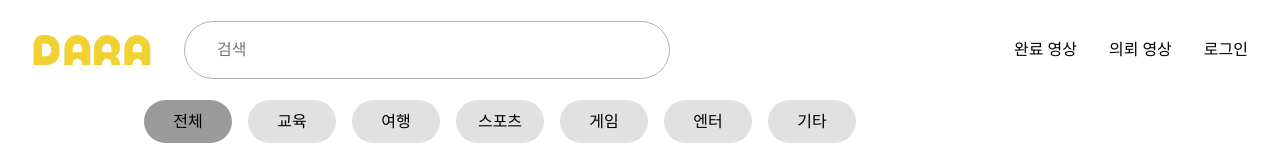
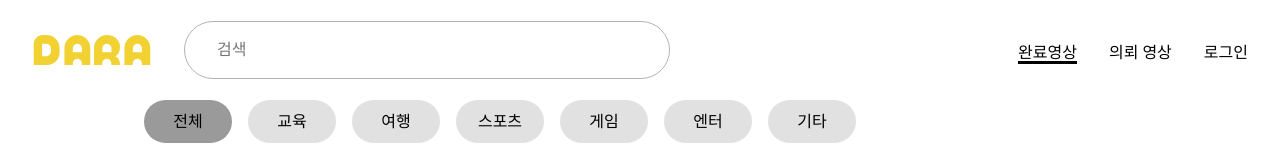
Before and after one commit to LTH-panda/dara-client, a Next.js app: page /complete in a window 1280 px wide. Shown: the top 157 px of the page. Built offline with nearby package versions, Linux system fonts and the light colour scheme; no server answers; a web font is replaced by a local one; what emotion-reset would draw is missing.

Commit message:
Add: 추가 Header 현재 페이지 border-b 표시

```diff
--- a/src/components/modules/Header/index.tsx
+++ b/src/components/modules/Header/index.tsx
@@ -1,5 +1,6 @@
 import { LinkTo, Logotypo, Spinner } from "components/atoms";
 import { useSession } from "next-auth/react";
+import { useRouter } from "next/router";
 import React from "react";
 import HeaderModal from "../HeaderModal";
 import * as S from "./style";
@@ -11,20 +12,33 @@ type HeaderProps = {
 
 function Header({ search, onChange }: HeaderProps) {
   const { status } = useSession();
+  const router = useRouter();
 
   return (
     <S.Header>
       <Logotypo />
       <S.SearchBar placeholder="검색" value={search} onChange={onChange} />
       <S.Nav>
-        <LinkTo href="/complete">완료 영상</LinkTo>
-        <LinkTo href="/commission">의뢰 영상</LinkTo>
+        <LinkTo href="/complete">
+          <S.CategoryButton isCurrent={router.asPath.includes("complete")}>
+            완료영상
+          </S.CategoryButton>
+        </LinkTo>
+        <LinkTo href="/commission">
+          <S.CategoryButton isCurrent={router.asPath.includes("commission")}>
+            의뢰 영상
+          </S.CategoryButton>
+        </LinkTo>
         {status === "loading" ? (
           <Spinner isVisible />
         ) : status === "authenticated" ? (
           <HeaderModal name="아무개" email="email@email.com" />
         ) : (
-          <LinkTo href="/auth">로그인</LinkTo>
+          <LinkTo href="/auth">
+            <S.CategoryButton isCurrent={router.asPath.includes("auth")}>
+              로그인
+            </S.CategoryButton>
+          </LinkTo>
         )}
       </S.Nav>
     </S.Header>
--- a/src/components/modules/Header/style.ts
+++ b/src/components/modules/Header/style.ts
@@ -25,3 +25,10 @@ export const Nav = styled.nav`
   gap: 2rem;
   margin-left: auto;
 `;
+
+export const CategoryButton = styled.div<{ isCurrent: boolean }>`
+  display: flex;
+  padding: 0.25rem 0;
+  height: 27px;
+  border-bottom: ${(props) => props.isCurrent && "3px solid"};
+`;
```
